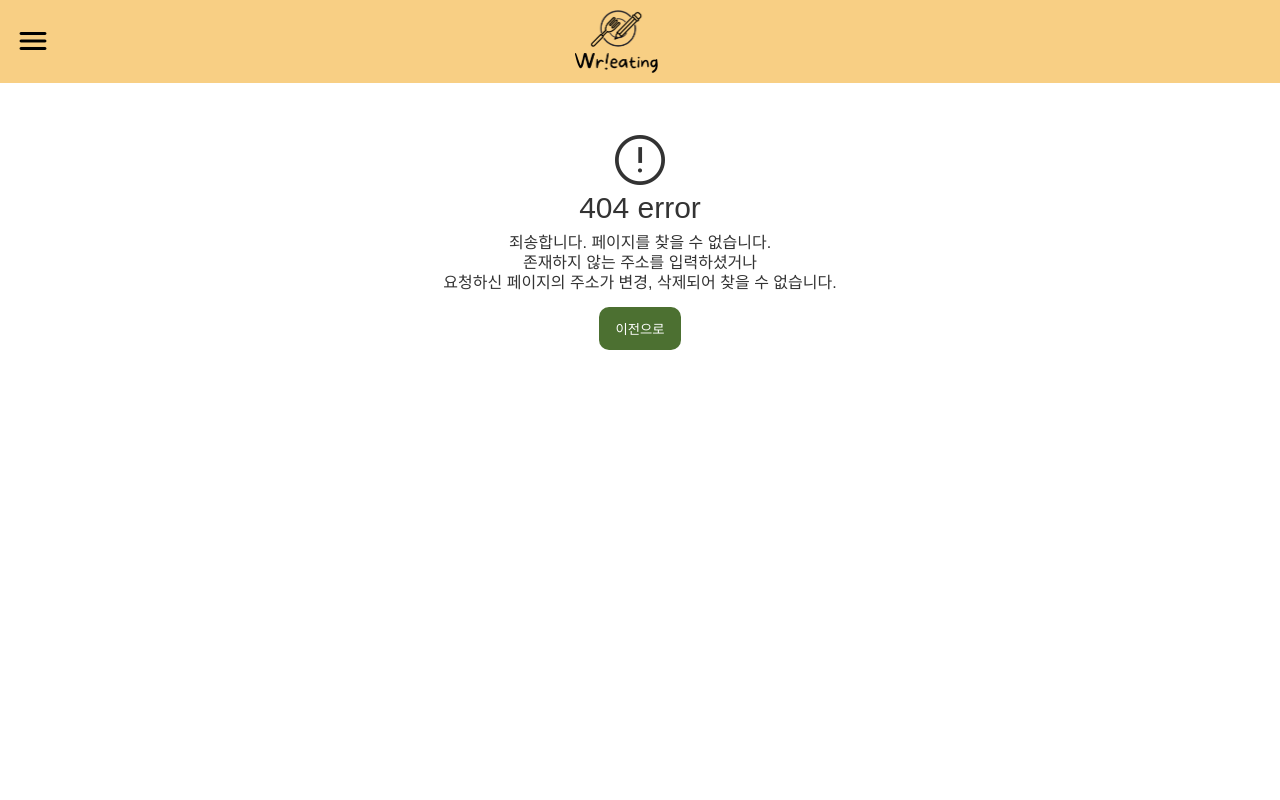
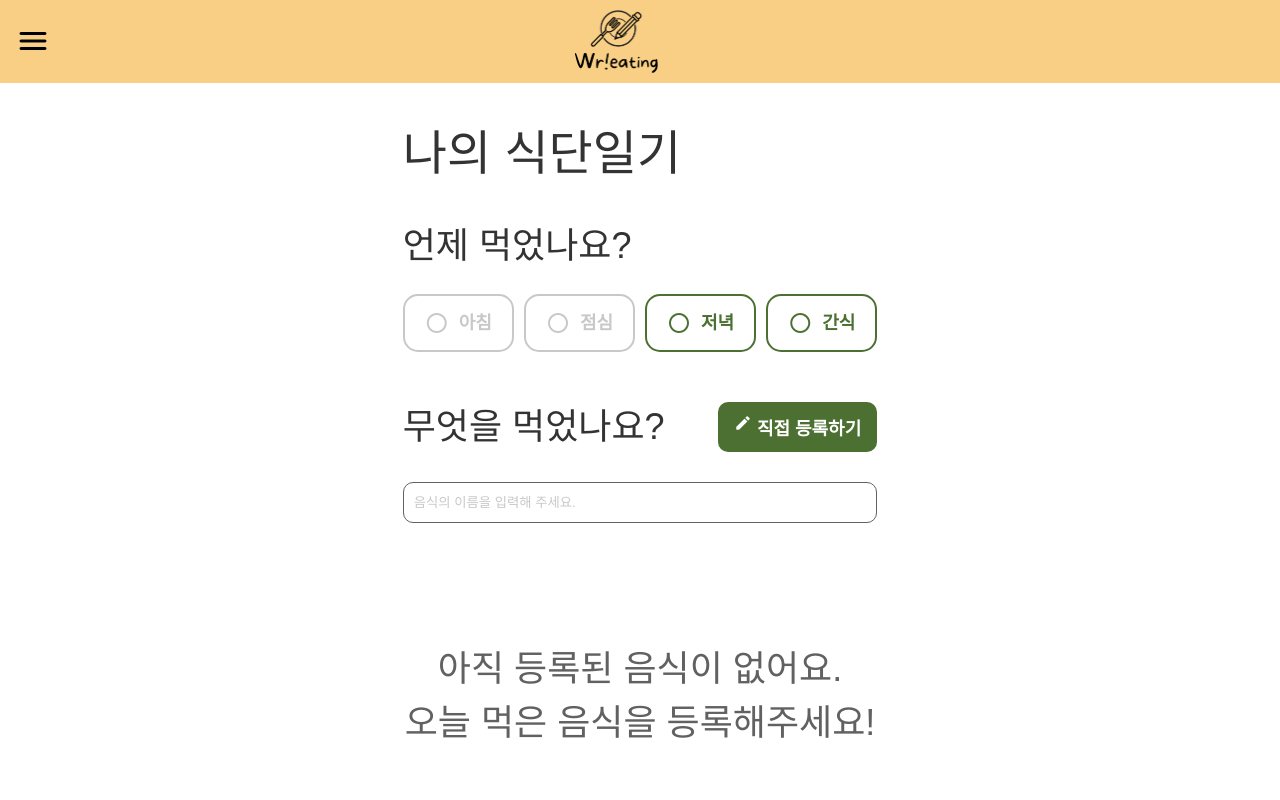
Before and after one commit to codestates-seb/seb43_main_004, a React (Create React App) app in the folder client/: page /diary-add in a window 1280 px wide. Shown: the top 800 px of the page. Built offline with nearby package versions, Linux system fonts and the light colour scheme; a web font is replaced by a local one.

Commit message:
Setting : 빌드하다 없어진 코드 추가

```diff
--- a/client/src/App.tsx
+++ b/client/src/App.tsx
@@ -13,6 +13,7 @@ import UserPage from './pages/UserPage'
 import EditProfile from './components/User/EditProfile'
 import ChangePwd from './components/User/ChangePwd'
 import FoodArchive from './components/archieve/FoodArchivePage'
+import DiaryWrite from './pages/DiaryWrite'
 
 function App() {
   return (
@@ -24,6 +25,7 @@ function App() {
             <Route path="/" element={<DiaryCheck />} />
             <Route path="/diaries" element={<DiaryCheck />} />
             <Route path="/diaries/:id" element={<DiaryDetail />} />
+            <Route path="/diary-add" element={<DiaryWrite />} />
             <Route path="/nutrient" element={<FoodArchive />} />
             <Route path="/sign-in" element={<UserSignIn />} />
             <Route path="/sign-up" element={<UserSignUp social={false} />} />
```
Also changed, not shown: client/src/utils/util.md (deleted).
